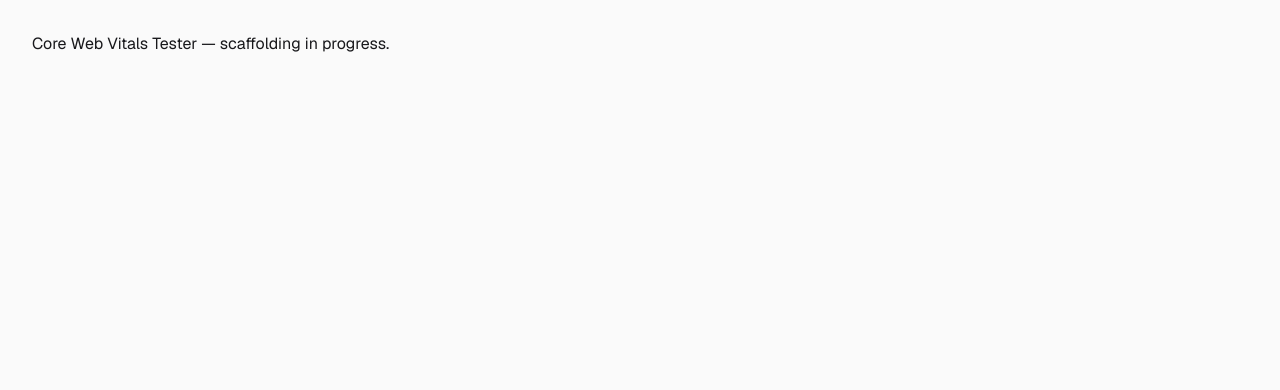
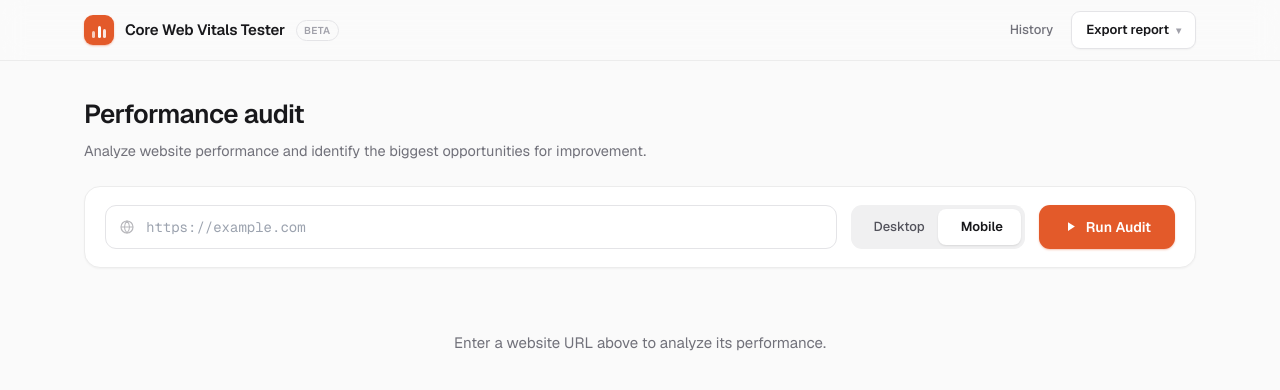
Before and after one commit to web2feel/cwvtester, a React (Vite) app in the folder client/: page / in a window 1280 px wide. Shown: the top 390 px of the page. Built offline with nearby package versions, Linux system fonts and the light colour scheme.

Commit message:
feat(client): wire App state, view switching, and audit lifecycle

```diff
--- a/client/src/App.tsx
+++ b/client/src/App.tsx
@@ -1,3 +1,95 @@
+import { useEffect, useState } from 'react';
+import { Header } from './components/Header';
+import { fetchAuditFull, submitAudit, usePollAudit } from './lib/api';
+import type { AuditResult, Device, HistoryRun } from './types';
+import { Dashboard } from './views/Dashboard';
+import { History } from './views/History';
+
+type View = 'dashboard' | 'history';
+type AuditPhase = 'idle' | 'running' | 'error' | 'done';
+
 export default function App() {
-  return <div className="p-8 text-text-primary">Core Web Vitals Tester — scaffolding in progress.</div>;
+  const [view, setView] = useState<View>('dashboard');
+  const [device, setDevice] = useState<Device>('mobile');
+  const [auditId, setAuditId] = useState<string | null>(null);
+  const [phase, setPhase] = useState<AuditPhase>('idle');
+  const [error, setError] = useState<string | null>(null);
+  const [result, setResult] = useState<AuditResult | null>(null);
+  const [completedAt, setCompletedAt] = useState<number | null>(null);
+
+  const jobStatus = usePollAudit(auditId);
+
+  useEffect(() => {
+    if (!jobStatus) return;
+    if (jobStatus.status === 'done' && jobStatus.result) {
+      setResult(jobStatus.result);
+      setCompletedAt(Date.now());
+      setPhase('done');
+      setAuditId(null);
+    } else if (jobStatus.status === 'error') {
+      setError(jobStatus.error ?? 'The audit failed.');
+      setPhase('error');
+      setAuditId(null);
+    }
+  }, [jobStatus]);
+
+  const goDashboard = () => {
+    setView('dashboard');
+    window.scrollTo(0, 0);
+  };
+  const goHistory = () => {
+    setView('history');
+    window.scrollTo(0, 0);
+  };
+
+  const runAudit = async (url: string) => {
+    setPhase('running');
+    setError(null);
+    try {
+      const id = await submitAudit(url, device);
+      setAuditId(id);
+    } catch (err) {
+      setError(err instanceof Error ? err.message : 'Failed to start the audit.');
+      setPhase('error');
+    }
+  };
+
+  const retry = () => setPhase('idle');
+
+  const openRun = async (run: HistoryRun) => {
+    try {
+      const full = await fetchAuditFull(run.id);
+      setResult(full);
+      setCompletedAt(run.createdAt);
+      setPhase('done');
+      setDevice(run.device);
+    } catch (err) {
+      setError(err instanceof Error ? err.message : 'Failed to load this run.');
+      setPhase('error');
+    }
+    goDashboard();
+  };
+
+  return (
+    <div className="min-h-screen bg-surface-page">
+      <Header view={view} onGoDashboard={goDashboard} onGoHistory={goHistory} />
+      <main className="mx-auto max-w-content p-[34px_24px_96px]">
+        {view === 'dashboard' ? (
+          <Dashboard
+            device={device}
+            onDeviceChange={setDevice}
+            onSubmit={runAudit}
+            onRetry={retry}
+            phase={phase}
+            stage={jobStatus?.stage ?? 'Launching Chrome…'}
+            error={error}
+            result={result}
+            completedAt={completedAt}
+          />
+        ) : (
+          <History onBack={goDashboard} onOpenRun={openRun} />
+        )}
+      </main>
+    </div>
+  );
 }
```
